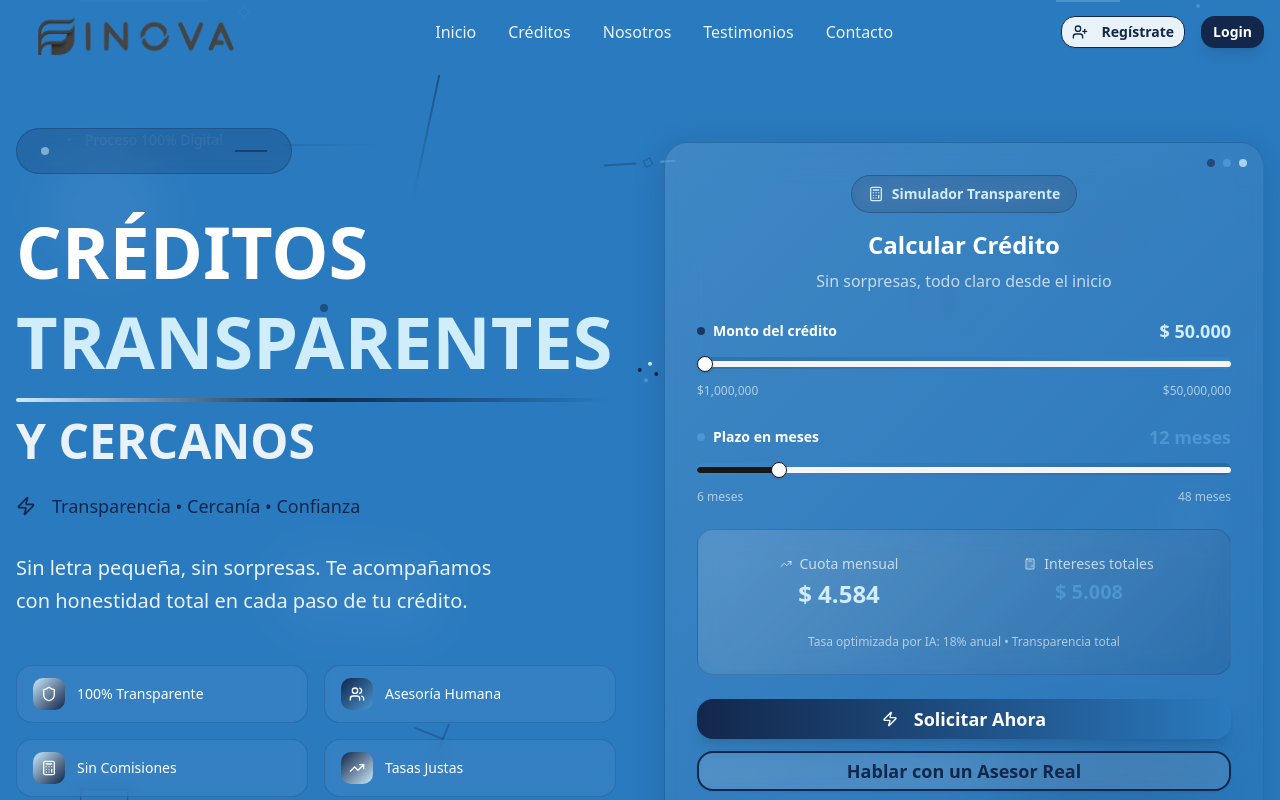
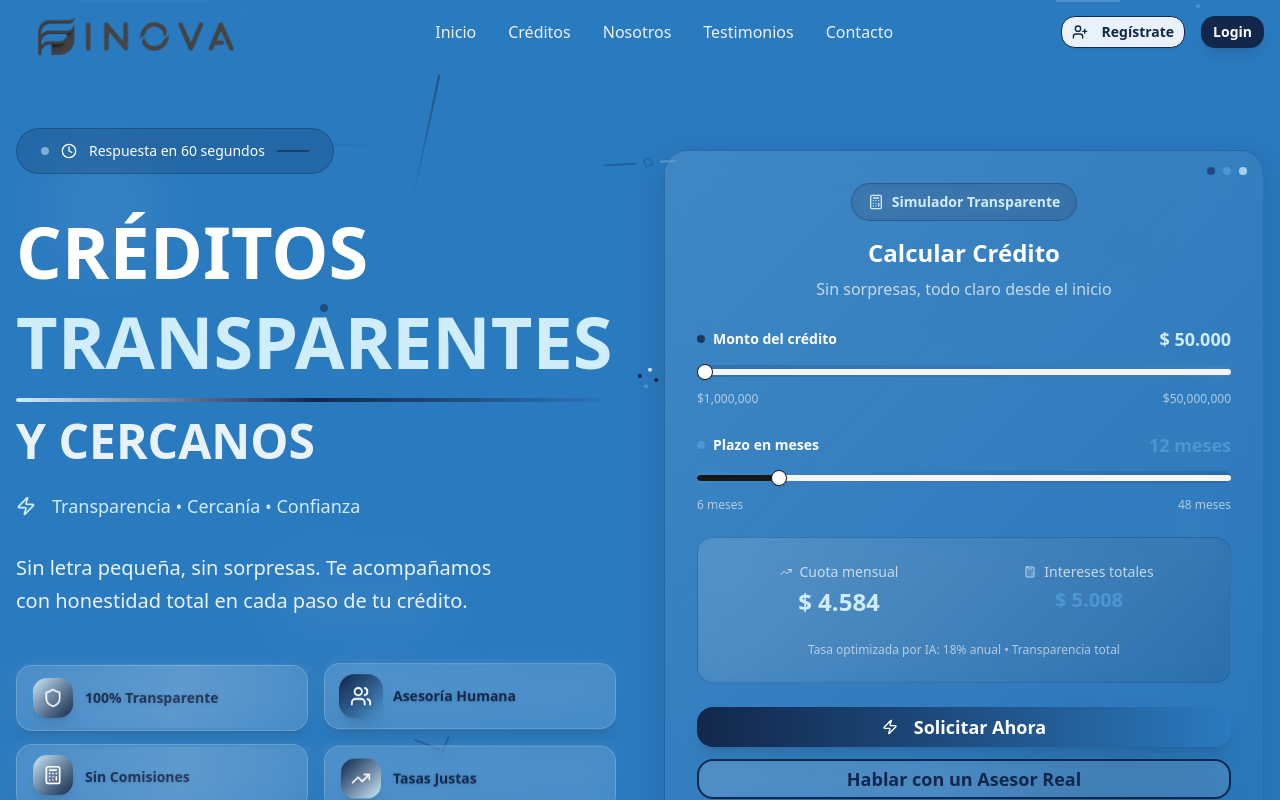
Before and after one commit to Artag-Chris/finova, a Next.js app: page / in a window 1280 px wide. Shown: the top 800 px of the page. Built offline with nearby package versions, Linux system fonts and the light colour scheme.

Commit message:
act animacion

```diff
--- a/src/components/hero-section.tsx
+++ b/src/components/hero-section.tsx
@@ -6,8 +6,6 @@ import { CreditSimulator } from "@/components/credit-simulator"
 import { useRef } from "react"
 // Importamos Framer Motion para las animaciones
 import { motion } from "framer-motion"
-import { AnimatedTextWithIcon } from "./animation/AnimatedTextWithIcon"
-import { TypewriterText } from "./animation/TypewriterText"
 
 export function HeroSection() {
   const backgroundRef = useRef<HTMLDivElement>(null)
@@ -350,7 +348,8 @@ export function HeroSection() {
               transition={{ duration: 0.6 }}
             >
               <motion.div className="w-2 h-2 bg-[#D0EDFC] rounded-full" animate={pulsingAnimation} />
-              <AnimatedTextWithIcon />
+              <Clock className="w-4 h-4" />
+              Respuesta en 60 segundos
               <motion.div
                 className="w-8 h-0.5 bg-[#12274B] rounded-full opacity-60"
                 animate={{
@@ -387,8 +386,8 @@ export function HeroSection() {
               </h1>
 
               <div className="flex items-center gap-4 text-[#D0EDFC] text-lg">
-                <Zap className="w-5 h-5" style={{ color: "#12274B" }} />
-                <TypewriterText />
+                <Zap className="w-5 h-5" />
+                <span>Transparencia • Cercanía • Confianza</span>
               </div>
             </motion.div>
 
@@ -401,7 +400,7 @@ export function HeroSection() {
               Sin letra pequeña, sin sorpresas. Te acompañamos con honestidad total en cada paso de tu crédito.
             </motion.p>
 
-            {/* Beneficios con animación de entrada */}
+            {/* Beneficios con animación de entrada y efectos flotantes */}
             <motion.div
               className="grid grid-cols-2 gap-4 pt-4"
               initial={{ opacity: 0, y: 30 }}
@@ -409,25 +408,93 @@ export function HeroSection() {
               transition={{ duration: 0.8, delay: 0.6 }}
             >
               {[
-                { icon: Shield, text: "100% Transparente", color: "from-[#D0EDFC] to-[#12274B]" },
-                { icon: Users, text: "Asesoría Humana", color: "from-[#12274B] to-[#4C97D2]" },
-                { icon: Calculator, text: "Sin Comisiones", color: "from-[#D0EDFC] to-[#12274B]" },
-                { icon: TrendingUp, text: "Tasas Justas", color: "from-[#12274B] to-[#D0EDFC]" },
+                {
+                  icon: Shield,
+                  text: "100% Transparente",
+                  color: "from-[#D0EDFC] to-[#12274B]",
+                  iconAnimation: {
+                    rotate: [0, -10, 10, 0],
+                    transition: { duration: 2, repeat: Number.POSITIVE_INFINITY, ease: "easeInOut" },
+                  },
+                },
+                {
+                  icon: Users,
+                  text: "Asesoría Humana",
+                  color: "from-[#12274B] to-[#4C97D2]",
+                  iconAnimation: {
+                    scale: [1, 1.1, 1],
+                    transition: { duration: 2.5, repeat: Number.POSITIVE_INFINITY, ease: "easeInOut" },
+                  },
+                },
+                {
+                  icon: Calculator,
+                  text: "Sin Comisiones",
+                  color: "from-[#D0EDFC] to-[#12274B]",
+                  iconAnimation: {
+                    y: [0, -2, 0],
+                    transition: { duration: 1.8, repeat: Number.POSITIVE_INFINITY, ease: "easeInOut" },
+                  },
+                },
+                {
+                  icon: TrendingUp,
+                  text: "Tasas Justas",
+                  color: "from-[#12274B] to-[#D0EDFC]",
+                  iconAnimation: {
+                    rotate: [0, 5, -5, 0],
+                    scale: [1, 1.05, 1],
+                    transition: { duration: 3, repeat: Number.POSITIVE_INFINITY, ease: "easeInOut" },
+                  },
+                },
               ].map((benefit, index) => (
                 <motion.div
                   key={index}
-                  className="flex items-center gap-3 bg-white/5 backdrop-blur-sm rounded-2xl px-4 py-3 border border-[#12274B]/20 hover:bg-white/10 transition-all duration-300 group"
+                  className="relative"
                   initial={{ opacity: 0, x: -20 }}
                   animate={{ opacity: 1, x: 0 }}
                   transition={{ duration: 0.5, delay: 0.8 + index * 0.1 }}
-                  whileHover={{ scale: 1.02 }}
+                  whileHover={{
+                    scale: 1.05,
+                    y: -5,
+                    transition: { duration: 0.2 },
+                  }}
                 >
-                  <div
-                    className={`w-8 h-8 rounded-lg bg-gradient-to-br ${benefit.color} flex items-center justify-center group-hover:scale-110 transition-transform duration-300`}
+                  {/* Efecto de flotación */}
+                  <motion.div
+                    animate={{
+                      y: [0, -3, 0],
+                      transition: {
+                        duration: 3 + index * 0.5,
+                        repeat: Number.POSITIVE_INFINITY,
+                        ease: "easeInOut",
+                        delay: index * 0.2,
+                      },
+                    }}
                   >
-                    <benefit.icon className="w-4 h-4 text-white" />
-                  </div>
-                  <span className="text-sm font-medium">{benefit.text}</span>
+                    {/* Glow effect de fondo */}
+                    <div className="absolute inset-0 bg-gradient-to-br from-white/10 to-white/5 rounded-2xl blur-sm"></div>
+
+                    {/* Card principal */}
+                    <div className="relative flex items-center gap-3 bg-white/10 backdrop-blur-md rounded-2xl px-4 py-3 border border-white/20 hover:bg-white/15 transition-all duration-300 group shadow-lg hover:shadow-xl">
+                      {/* Icono con animación individual */}
+                      <motion.div
+                        className={`w-10 h-10 rounded-xl bg-gradient-to-br ${benefit.color} flex items-center justify-center shadow-lg group-hover:shadow-xl transition-shadow duration-300`}
+                        animate={benefit.iconAnimation}
+                        whileHover={{
+                          scale: 1.15,
+                          rotate: 5,
+                          transition: { duration: 0.2 },
+                        }}
+                      >
+                        <benefit.icon className="w-5 h-5 text-white drop-shadow-sm" />
+                      </motion.div>
+
+                      {/* Texto en azul oscuro */}
+                      <span className="text-sm font-semibold text-[#12274B] drop-shadow-sm">{benefit.text}</span>
+
+                      {/* Efecto de brillo en hover */}
+                      <div className="absolute inset-0 bg-gradient-to-r from-transparent via-white/10 to-transparent -skew-x-12 -translate-x-full group-hover:translate-x-full transition-transform duration-700 rounded-2xl"></div>
+                    </div>
+                  </motion.div>
                 </motion.div>
               ))}
             </motion.div>
```
